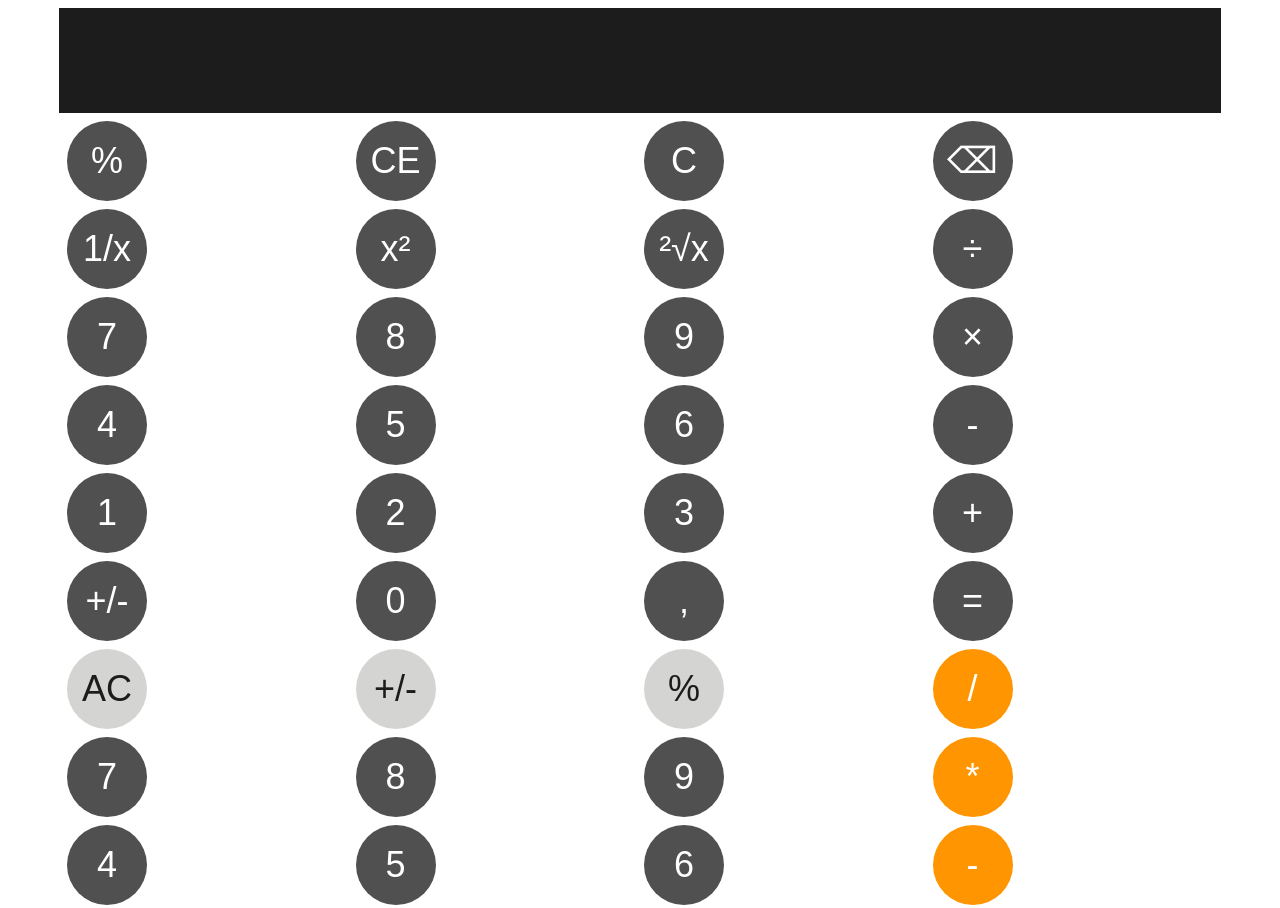
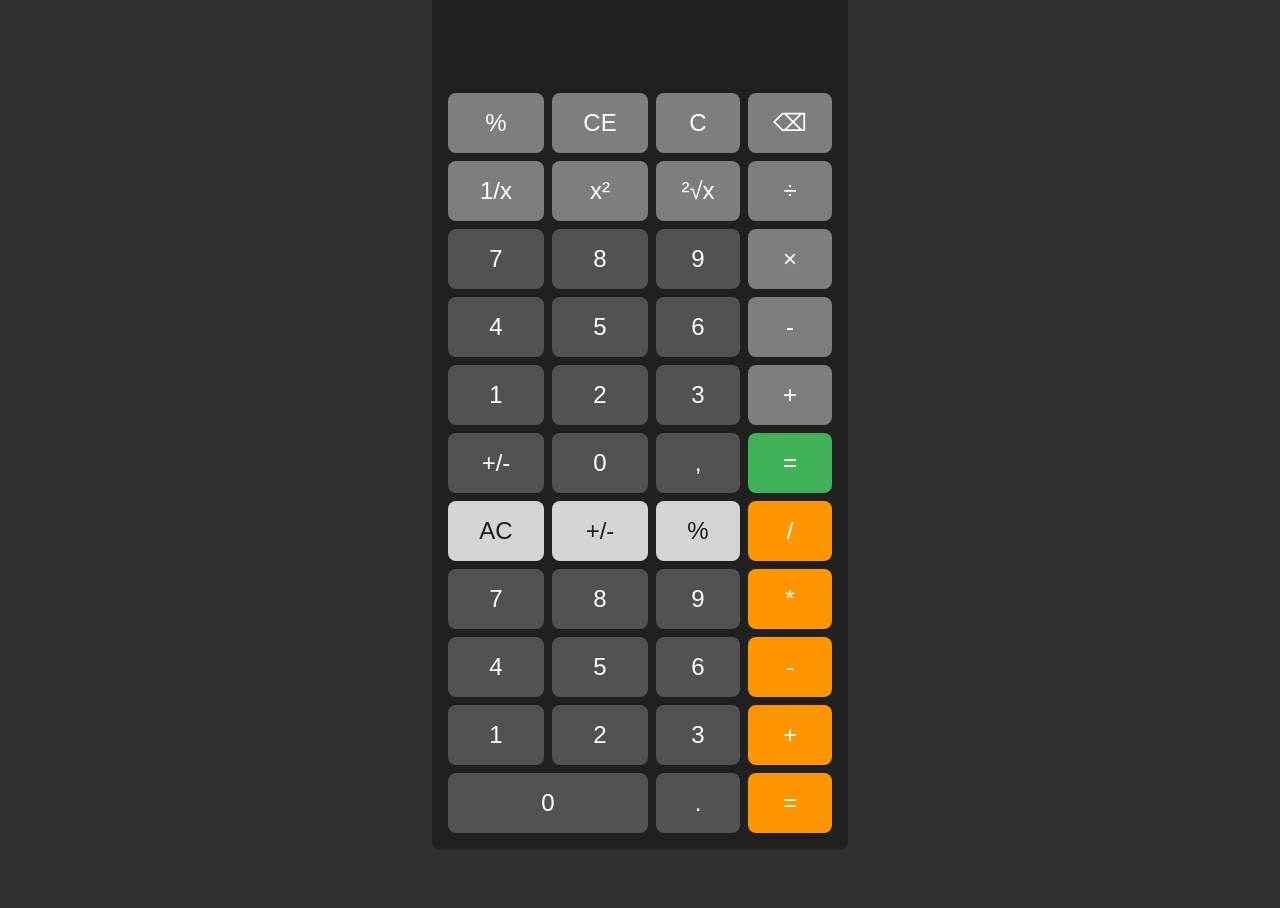
Before and after one commit to marcelloct/100devs-calculator, a plain HTML site: page index.html in a window 1280 px wide. Shown: the top 908 px of the page. After the commit the page ends 849 px from the top, so only its background shows below. Drawn offline with Linux system fonts and the light colour scheme.

Commit message:
Modifying buttons styles

```diff
--- a/css/style.css
+++ b/css/style.css
@@ -2,24 +2,34 @@ body {
   display: flex;
   justify-content: center;
   align-items: center;
+  background-color: #303030;
+  height: 100dvh;
+  overflow: hidden;
 }
 
-#calculator {
-  background-color: #1c1c1c;
+#container-calculator {
+  background-color: #202020;
   width: 400px;
   max-width: 400px;
-  padding: 60px 5px 0 5px;
+  padding: 60px 8px 8px 8px;
+  border-radius: 8px;
 }
 
-#display {
-  background: #1c1c1c;
+#display,
+#typing {
+  background: #202020;
   color: #fff;
   text-align: right;
-  font-size: 90px;
+  font-size: 48px;
   border: none;
   outline: none;
   width: 100%;
   box-sizing: border-box;
+}
+
+#typing {
+  font-size: 32px;
+  color: #ececec;
 }
 
 #buttons {
@@ -30,18 +40,25 @@ body {
 }
 
 #buttons button {
-  background-color: #505050;
+  background-color: #525252;
   color: #fff;
-  font-size: 36px;
+  font-size: 24px;
   text-align: center;
-  width: 80px;
-  height: 80px;
-  border-radius: 40px;
+  padding: 16px 12px;
+  border-radius: 8px;
   border: none;
 }
 
+#buttons .action-btn {
+  background-color: #7e7e7e;
+}
+
+#buttons button#equal {
+  background-color: #3eb159;
+}
+
 #buttons button:hover {
-  opacity: 70%;
+  opacity: 80%;
 }
 
 #buttons button:active {
```
